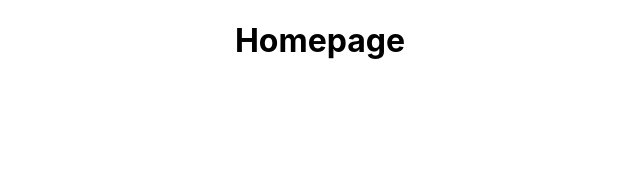
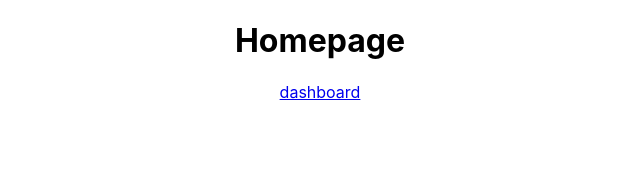
Before and after one commit to supremeking23/my-frontend-esagip, a React (Create React App) app: page / in a window 1280 px wide. Shown: the top 172 px of the page, without its empty margins (320-960 px from the left). Built offline with nearby package versions, Linux system fonts and the light colour scheme.

Commit message:
added something

```diff
--- a/src/App.js
+++ b/src/App.js
@@ -19,6 +19,7 @@ const Homepage = () => {
 	return (
 		<>
 			<h1>Homepage</h1>
+			<a href="/dashboard">dashboard</a>
 		</>
 	);
 };
```
Also changed, not shown: 1 other file (tests, documents, lock files or other folders).
